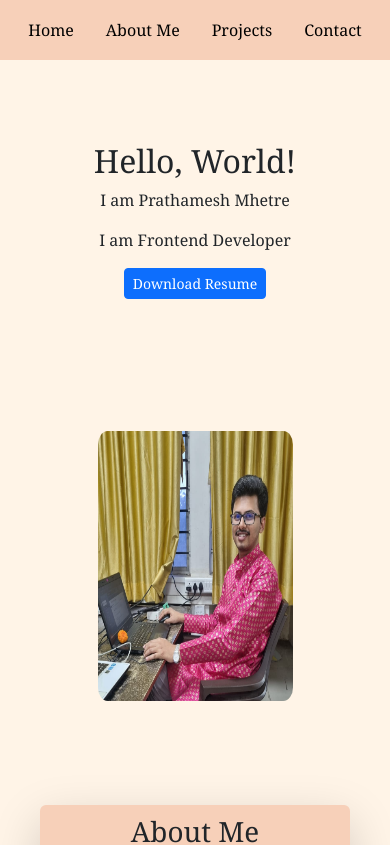
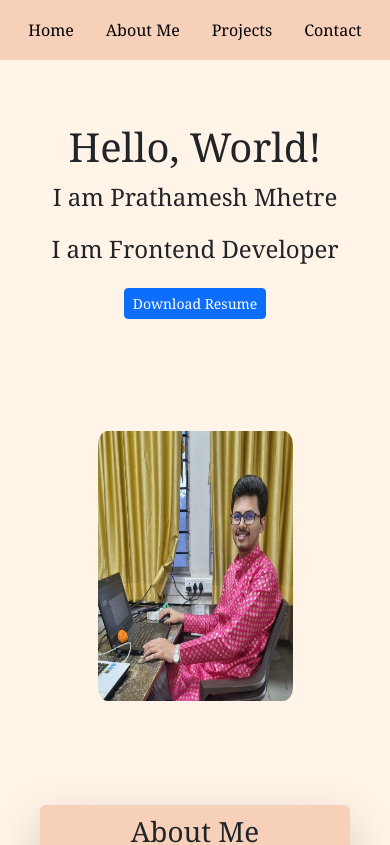
Before and after one commit to prathamesh2503/Prathamesh-Mhetre, a React (Vite) app: page / in a window 390 px wide. Shown: the top 845 px of the page. Built offline with nearby package versions, Linux system fonts and the light colour scheme.

Commit message:
Hero Area Modified - mobile font size modified

```diff
--- a/src/styles/index.css
+++ b/src/styles/index.css
@@ -211,11 +211,11 @@ body{
   width: 100%;
 }
 #hero-container-text h1{
-  font-size: 2rem;
+  font-size: 2.5rem;
 }
 
 #hero-container-text p{
-  font-size: 1rem;
+  font-size: 1.5rem;
 }
 
 #hero-container-img {
```
